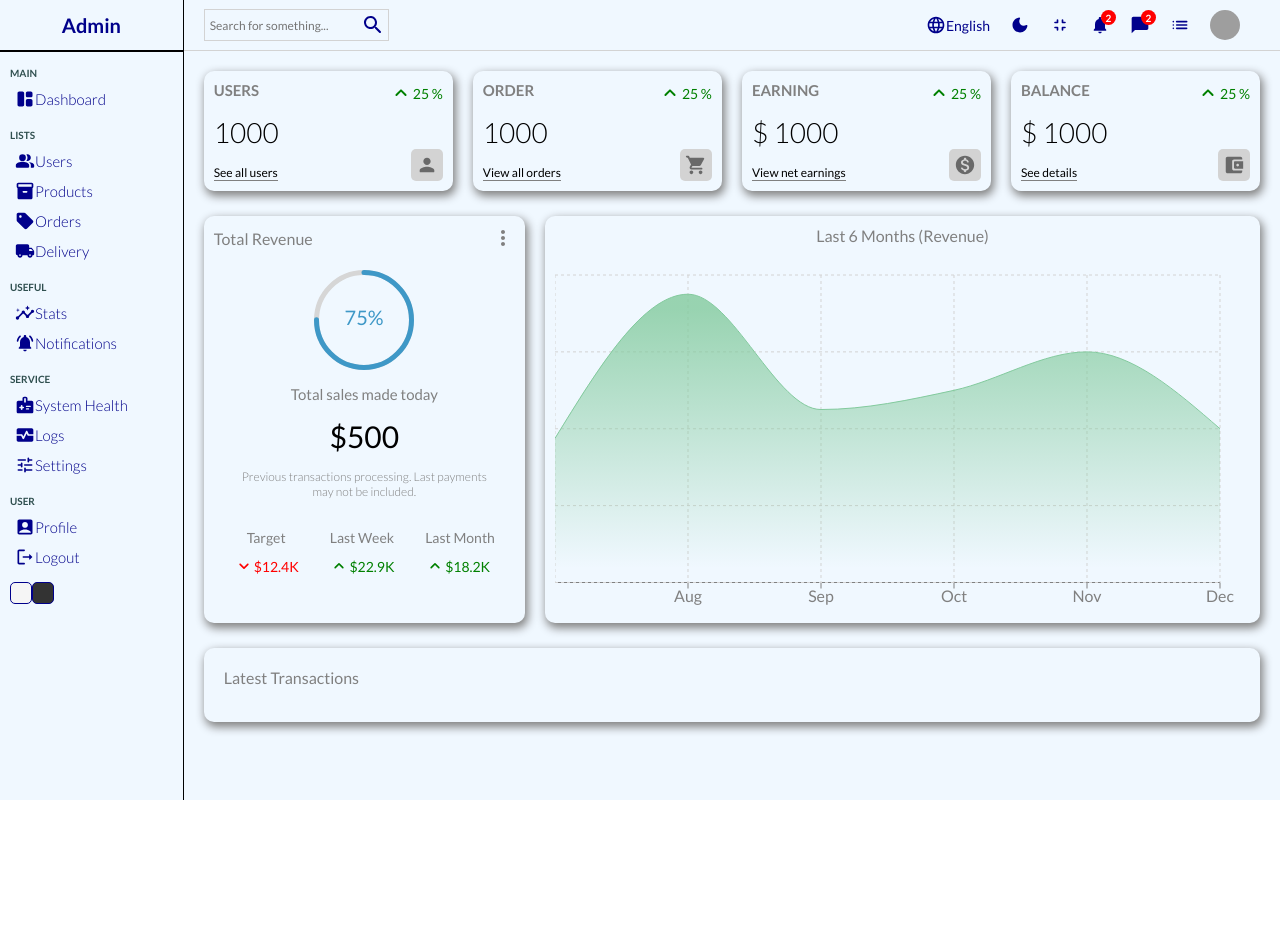
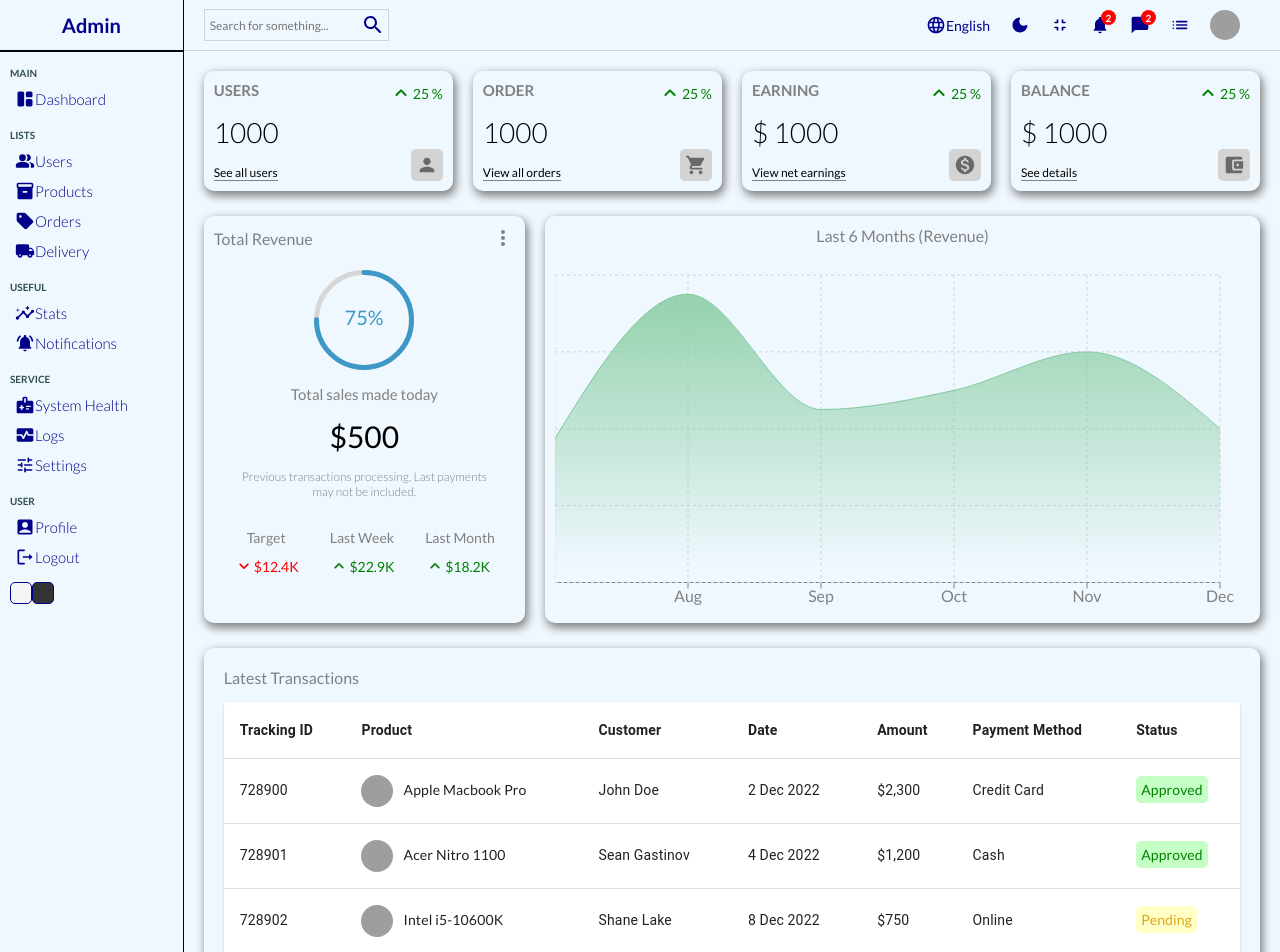
Before and after one commit to seangastinov/admin_dashboard, a React (Create React App) app: page / in a window 1280 px wide. Shown: the top 952 px of the page. Before the commit the page ends 800 px from the top, so only its background shows below. Built offline with nearby package versions, Linux system fonts and the light colour scheme; grey boxes are pictures that could not be loaded.

Commit message:
Complete List.jsx Component: -Using MUI table library

```diff
--- /dev/null
+++ b/src/components/list/List.jsx
@@ -0,0 +1,63 @@
+import "./list.scss";
+import Table from '@mui/material/Table';
+import TableBody from '@mui/material/TableBody';
+import TableCell from '@mui/material/TableCell';
+import TableContainer from '@mui/material/TableContainer';
+import TableHead from '@mui/material/TableHead';
+import TableRow from '@mui/material/TableRow';
+import Paper from '@mui/material/Paper';
+const List = () => {
+    function createData(trackingID, product, customer, date, amount, paymentMethod, stats,img) {
+        return { trackingID, product, customer, date, amount, paymentMethod, stats, img};
+    }
+
+    const rows = [
+        createData('728900', 'Apple Macbook Pro', 'John Doe', '2 Dec 2022', '$2,300', 'Credit Card', 'Approved', 'https://store.storeimages.cdn-apple.com/8756/as-images.apple.com/is/refurb-mbp13-m2-spacegray-202208?wid=1144&hei=1144&fmt=jpeg&qlt=90&.v=1659374923283'),
+        createData('728901', 'Acer Nitro 1100', 'Sean Gastinov', '4 Dec 2022', '$1,200', 'Cash', 'Approved', 'https://m.media-amazon.com/images/I/81bc8mA3nKL.jpg'),
+        createData('728902', 'Intel i5-10600K', 'Shane Lake', '8 Dec 2022', '$750', 'Online', 'Pending','https://m.media-amazon.com/images/I/61xAzEoCuhL.jpg'),
+        createData('728903', 'Nvidia RTX 3080', 'Amanda May', '12 Dec 2022', '$1,450', 'Credit Card', 'Approved','https://m.media-amazon.com/images/I/71Felu8C4FS.jpg'),
+        createData('728904', 'AMD Ryzen 7 5800X', 'Justin Dean', '19 Dec 2022', '$2,200', 'Cash', 'Pending','https://m.media-amazon.com/images/I/61IIbwz-+ML._AC_UF894,1000_QL80_.jpg'),
+        createData('728905', 'Samsung 970 Evo', 'Marcel Orlando', '26 Dec 2022', '$1,000', 'Online', 'Approved','https://www.storagereview.com/wp-content/uploads/2018/04/StorageReview-Samsung-970-EVO-1280x720.jpg'),
+    ];
+    return (
+        <TableContainer component={Paper} className={"list"}>
+            <Table sx={{ minWidth: 650 }} aria-label="simple table">
+                <TableHead>
+                    <TableRow>
+                        <TableCell className={"tableCell"} sx={{fontWeight:"bold"}}>Tracking ID</TableCell>
+                        <TableCell className={"tableCell"} sx={{fontWeight:"bold"}}>Product</TableCell>
+                        <TableCell className={"tableCell"} sx={{fontWeight:"bold"}}>Customer</TableCell>
+                        <TableCell className={"tableCell"} sx={{fontWeight:"bold"}}>Date</TableCell>
+                        <TableCell className={"tableCell"} sx={{fontWeight:"bold"}}>Amount</TableCell>
+                        <TableCell className={"tableCell"} sx={{fontWeight:"bold"}}>Payment Method</TableCell>
+                        <TableCell className={"tableCell"} sx={{fontWeight:"bold"}}>Status</TableCell>
+                    </TableRow>
+                </TableHead>
+                <TableBody>
+                    {rows.map((row) => (
+                        <TableRow key={row.trackingID}>
+                            <TableCell className={"tableCell"}>{row.trackingID}</TableCell>
+                            <TableCell className={"tableCell"}>
+                                <div className={"productWrapper"}>
+                                    <img className={"img"} src={row.img} alt={""}/>
+                                    {row.product}
+                                </div>
+                            </TableCell>
+                            <TableCell className={"tableCell"}>{row.customer}</TableCell>
+                            <TableCell className={"tableCell"}>{row.date}</TableCell>
+                            <TableCell className={"tableCell"}>{row.amount}</TableCell>
+                            <TableCell className={"tableCell"}>{row.paymentMethod}</TableCell>
+                            <TableCell className={"tableCell"}>
+                                <span className={`status ${row.stats}`}>
+                                    {row.stats}
+                                </span>
+                            </TableCell>
+                        </TableRow>
+                    ))}
+                </TableBody>
+            </Table>
+        </TableContainer>
+    );
+};
+
+export default List;
--- /dev/null
+++ b/src/components/list/list.scss
@@ -0,0 +1,27 @@
+.list{
+  .productWrapper{
+    display:flex;
+    align-items: center;
+
+    .img{
+      width: 32px;
+      height: 32px;
+      border-radius: 50%;
+      margin-right: 10px;
+      object-fit: cover;
+    }
+  }
+
+  .status {
+    padding: 5px;
+    border-radius: 5px;
+    &.Pending{
+      background-color: #ffffc6;
+      color: goldenrod;
+    }
+    &.Approved{
+      color: green;
+        background-color: #c6ffc6;
+    }
+  }
+}
--- a/src/pages/home/Home.jsx
+++ b/src/pages/home/Home.jsx
@@ -4,6 +4,7 @@ import Navbar from "../../components/navbar/Navbar";
 import Widget from "../../components/widget/Widget";
 import Featured from "../../components/featured/Featured";
 import Chart from "../../components/chart/Chart";
+import List from "../../components/list/List";
 const Home = () => {
     return (
         <div className={"home"}>
@@ -22,6 +23,7 @@ const Home = () => {
                 </div>
                 <div className={"listContainer"}>
                     <div className={"listTitle"}>Latest Transactions</div>
+                    <List/>
                 </div>
             </div>
         </div>
```
